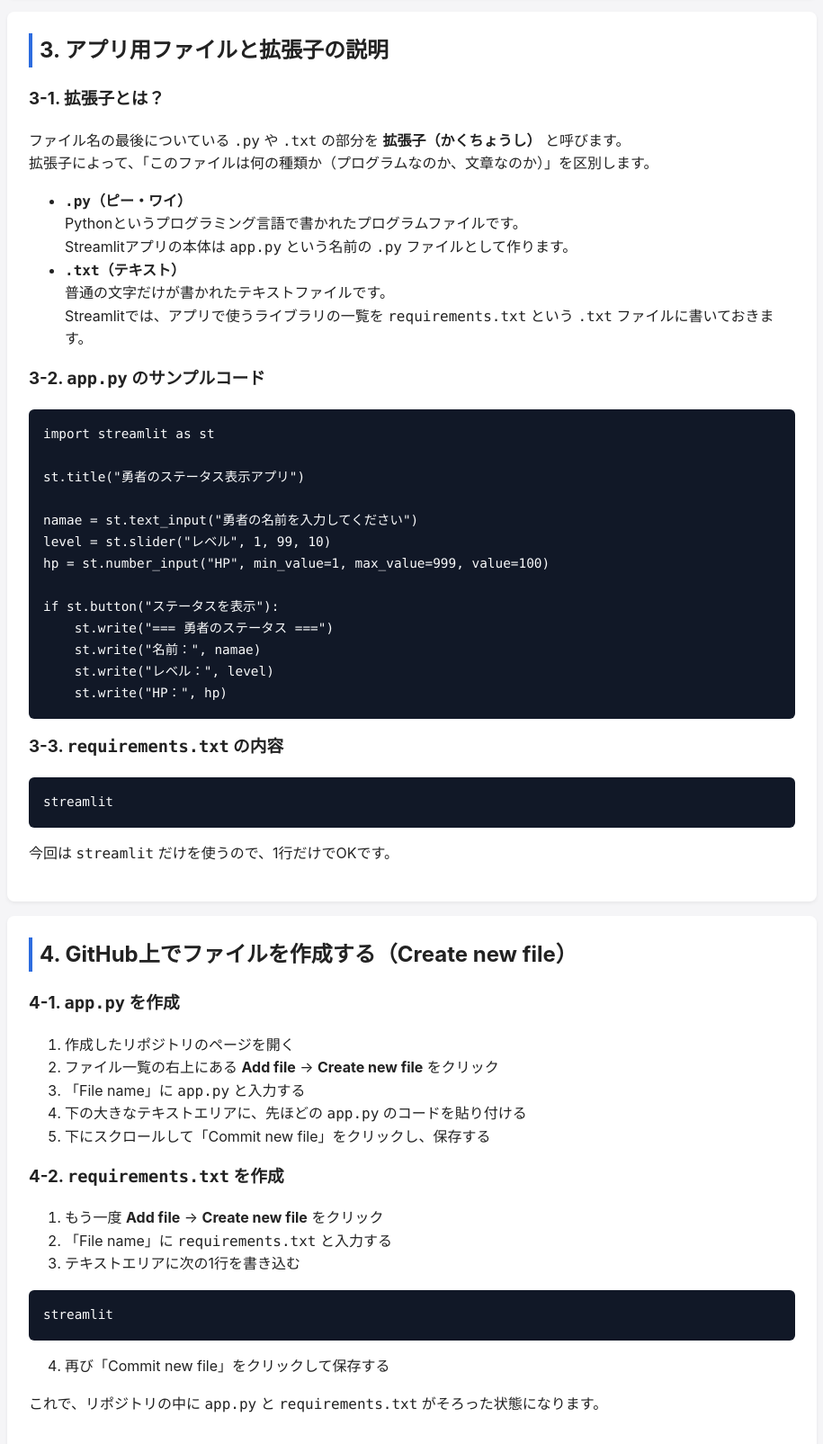
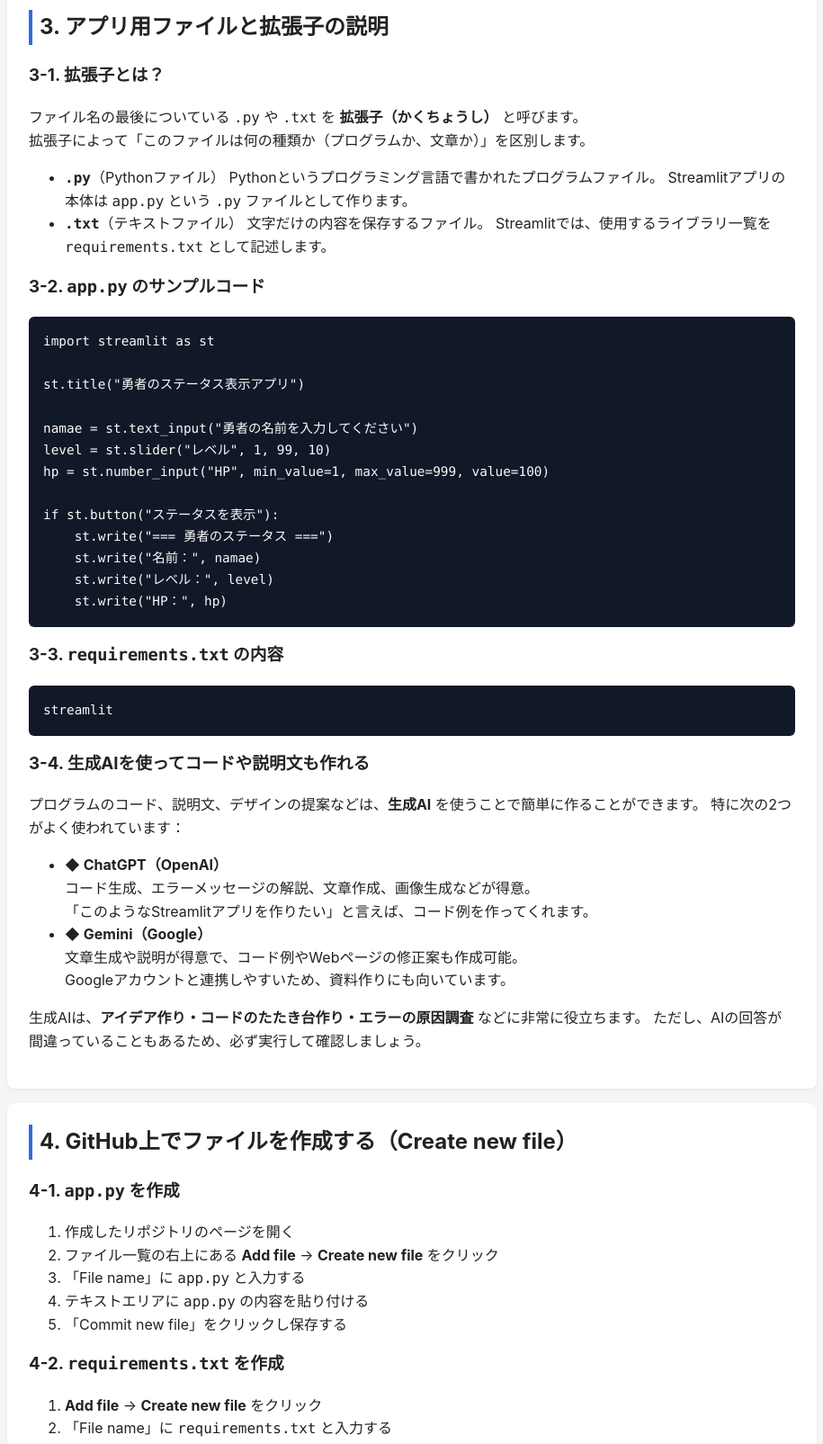
Before and after one commit to A-Yuki-A/GitHubSteamlit.io, a plain HTML site: page index.html in a window 1280 px wide. Shown: the part 1195-2800 px from the top of the page at 90% size, without its empty margins (182-1097 px from the left). Drawn offline with Linux system fonts and the light colour scheme.

Commit message:
Update index.html

```diff
--- a/index.html
+++ b/index.html
@@ -2,7 +2,7 @@
 <html lang="ja">
 <head>
     <meta charset="UTF-8">
-    <title>Streamlitアプリ 公開手順ガイドあああああああ</title>
+    <title>Streamlitアプリ 公開手順ガイド</title>
     <link rel="stylesheet" href="style.css">
 </head>
 <body>
@@ -20,7 +20,6 @@
                 <li>GitHubにリポジトリ（プロジェクト用フォルダ）を作成する</li>
                 <li>リポジトリの中に <code>app.py</code> と <code>requirements.txt</code> を作成する</li>
                 <li>Streamlit Community Cloud でアプリをデプロイ（公開）する</li>
-                <li>（任意）この説明ページを GitHub Pages で公開する</li>
             </ol>
         </section>
 
@@ -34,7 +33,7 @@
                     <strong>GitHub や Streamlit のアカウント登録には、必ず個人のメールアドレスを使うこと。</strong><br>
                     例：Gmail、Yahooメールなど。<br>
                     <strong>学校のメールアドレスや学校のアカウント（例：〇〇高校のアカウント、oughアカウントなど）は使用できません。</strong><br>
-                    学校アカウントは、外部サービスとの連携が制限されており、
+                    学校アカウントは外部サービスとの連携が制限されており、
                     GitHub や Streamlit にログインできない場合があるためです。
                 </li>
             </ul>
@@ -47,8 +46,8 @@
             <h3>2-1. リポジトリとは？</h3>
             <p>
                 <strong>リポジトリ（repository）</strong>とは、GitHub上に作る「プロジェクト用のフォルダ」のようなものです。<br>
-                1つのアプリや1つの作品ごとに、1つのリポジトリを作って、その中にファイルをまとめて保存します。<br>
-                このページで作る <code>app.py</code> や <code>requirements.txt</code> も、すべて同じリポジトリの中に置きます。
+                1つのアプリや作品ごとに1つのリポジトリを作り、その中にファイルをまとめて保存します。<br>
+                このページで作る <code>app.py</code> と <code>requirements.txt</code> も、同じリポジトリの中に置きます。
             </p>
 
             <h3>2-2. リポジトリ作成手順</h3>
@@ -61,28 +60,27 @@
             </ol>
         </section>
 
-        <!-- 3. 拡張子 .py / .txt の説明とアプリファイル -->
+        <!-- 3. 拡張子とアプリファイル -->
         <section class="section">
             <h2>3. アプリ用ファイルと拡張子の説明</h2>
 
             <h3>3-1. 拡張子とは？</h3>
             <p>
-                ファイル名の最後についている <code>.py</code> や <code>.txt</code> の部分を
+                ファイル名の最後についている <code>.py</code> や <code>.txt</code> を
                 <strong>拡張子（かくちょうし）</strong> と呼びます。<br>
-                拡張子によって、「このファイルは何の種類か（プログラムなのか、文章なのか）」を区別します。
+                拡張子によって「このファイルは何の種類か（プログラムか、文章か）」を区別します。
             </p>
 
             <ul>
                 <li>
-                    <strong><code>.py</code>（ピー・ワイ）</strong><br>
-                    Pythonというプログラミング言語で書かれたプログラムファイルです。<br>
-                    Streamlitアプリの本体は <code>app.py</code> という名前の <code>.py</code> ファイルとして作ります。
+                    <strong><code>.py</code></strong>（Pythonファイル）
+                    Pythonというプログラミング言語で書かれたプログラムファイル。
+                    Streamlitアプリの本体は <code>app.py</code> という <code>.py</code> ファイルとして作ります。
                 </li>
                 <li>
-                    <strong><code>.txt</code>（テキスト）</strong><br>
-                    普通の文字だけが書かれたテキストファイルです。<br>
-                    Streamlitでは、アプリで使うライブラリの一覧を
-                    <code>requirements.txt</code> という <code>.txt</code> ファイルに書いておきます。
+                    <strong><code>.txt</code></strong>（テキストファイル）
+                    文字だけの内容を保存するファイル。
+                    Streamlitでは、使用するライブラリ一覧を <code>requirements.txt</code> として記述します。
                 </li>
             </ul>
 
@@ -103,10 +101,38 @@ if st.button("ステータスを表示"):
 
             <h3>3-3. <code>requirements.txt</code> の内容</h3>
             <pre><code>streamlit</code></pre>
-            <p>今回は <code>streamlit</code> だけを使うので、1行だけでOKです。</p>
+
+
+            <!-- ★ここから生成AI紹介を追加★ -->
+            <h3>3-4. 生成AIを使ってコードや説明文も作れる</h3>
+            <p>
+                プログラムのコード、説明文、デザインの提案などは、<strong>生成AI</strong> を使うことで簡単に作ることができます。
+                特に次の2つがよく使われています：
+            </p>
+
+            <ul>
+                <li>
+                    <strong>◆ ChatGPT（OpenAI）</strong><br>
+                    コード生成、エラーメッセージの解説、文章作成、画像生成などが得意。<br>
+                    「このようなStreamlitアプリを作りたい」と言えば、コード例を作ってくれます。
+                </li>
+
+                <li>
+                    <strong>◆ Gemini（Google）</strong><br>
+                    文章生成や説明が得意で、コード例やWebページの修正案も作成可能。<br>
+                    Googleアカウントと連携しやすいため、資料作りにも向いています。
+                </li>
+            </ul>
+
+            <p>
+                生成AIは、<strong>アイデア作り・コードのたたき台作り・エラーの原因調査</strong> などに非常に役立ちます。
+                ただし、AIの回答が間違っていることもあるため、必ず実行して確認しましょう。
+            </p>
+            <!-- ★ここまで生成AI紹介を追加★ -->
+
         </section>
 
-        <!-- 4. GitHub上でファイルを作る -->
+        <!-- 4. GitHubでファイル作成 -->
         <section class="section">
             <h2>4. GitHub上でファイルを作成する（Create new file）</h2>
 
@@ -115,49 +141,34 @@ if st.button("ステータスを表示"):
                 <li>作成したリポジトリのページを開く</li>
                 <li>ファイル一覧の右上にある <strong>Add file</strong> → <strong>Create new file</strong> をクリック</li>
                 <li>「File name」に <code>app.py</code> と入力する</li>
-                <li>下の大きなテキストエリアに、先ほどの <code>app.py</code> のコードを貼り付ける</li>
-                <li>下にスクロールして「Commit new file」をクリックし、保存する</li>
+                <li>テキストエリアに <code>app.py</code> の内容を貼り付ける</li>
+                <li>「Commit new file」をクリックし保存する</li>
             </ol>
 
             <h3>4-2. <code>requirements.txt</code> を作成</h3>
             <ol>
-                <li>もう一度 <strong>Add file</strong> → <strong>Create new file</strong> をクリック</li>
+                <li><strong>Add file</strong> → <strong>Create new file</strong> をクリック</li>
                 <li>「File name」に <code>requirements.txt</code> と入力する</li>
-                <li>テキストエリアに次の1行を書き込む</li>
+                <li>内容欄に次の1行を入力する</li>
             </ol>
 
             <pre><code>streamlit</code></pre>
 
             <ol start="4">
-                <li>再び「Commit new file」をクリックして保存する</li>
+                <li>「Commit new file」をクリックして保存する</li>
             </ol>
-
-            <p>これで、リポジトリの中に <code>app.py</code> と <code>requirements.txt</code> がそろった状態になります。</p>
         </section>
 
-        <!-- 5. Streamlit Community Cloud で公開 -->
+        <!-- 5. Streamlit Community Cloud -->
         <section class="section">
             <h2>5. Streamlit Community Cloudで公開する</h2>
             <ol>
-                <li><a href="https://share.streamlit.io/" target="_blank">Streamlit Community Cloud</a> にアクセスし、GitHubアカウントでログインする</li>
-                <li><strong>New app</strong> ボタンをクリックする</li>
-                <li>Repository に、先ほど作ったリポジトリ（例：<code>ユーザー名/my-streamlit-app</code>）を選ぶ</li>
-                <li>Branch は通常 <code>main</code>、Main file path は <code>app.py</code> を指定する</li>
-                <li><strong>Deploy</strong> を押すとビルドが始まり、完了すると <code>https://〜.streamlit.app</code> のようなURLが発行される</li>
+                <li><a href="https://share.streamlit.io/" target="_blank">Streamlit Community Cloud</a> にアクセスし、GitHubでログインする</li>
+                <li><strong>New app</strong> をクリックする</li>
+                <li>Repository に作成したリポジトリ（例：<code>ユーザー名/my-streamlit-app</code>）を選択</li>
+                <li>Branch は <code>main</code>、Main file path は <code>app.py</code> を指定</li>
+                <li><strong>Deploy</strong> を押すとビルドが始まり、公開URL（<code>https://〜.streamlit.app</code>）が発行される</li>
             </ol>
-            <p>このURLを共有すれば、他の人もブラウザからアプリを使うことができます。</p>
-        </section>
-
-        <!-- 6. GitHub Pages でこの説明ページを公開 -->
-        <section class="section">
-            <h2>6. この説明ページをGitHub Pagesで公開する</h2>
-            <ol>
-                <li>同じリポジトリの中に、この <code>index.html</code> と <code>style.css</code> を作成する</li>
-                <li>リポジトリの <strong>Settings</strong> → <strong>Pages</strong> を開く</li>
-                <li>Source の Branch を <code>main</code>、フォルダを <code>/root</code> に設定して保存する</li>
-                <li>数十秒〜数分後、GitHub Pages のURL（例：<code>https://ユーザー名.github.io/リポジトリ名/</code>）が表示される</li>
-            </ol>
-            <p>そのURLにアクセスすると、この説明ページがWebサイトとして表示されます。</p>
         </section>
 
         <footer class="footer">
```
